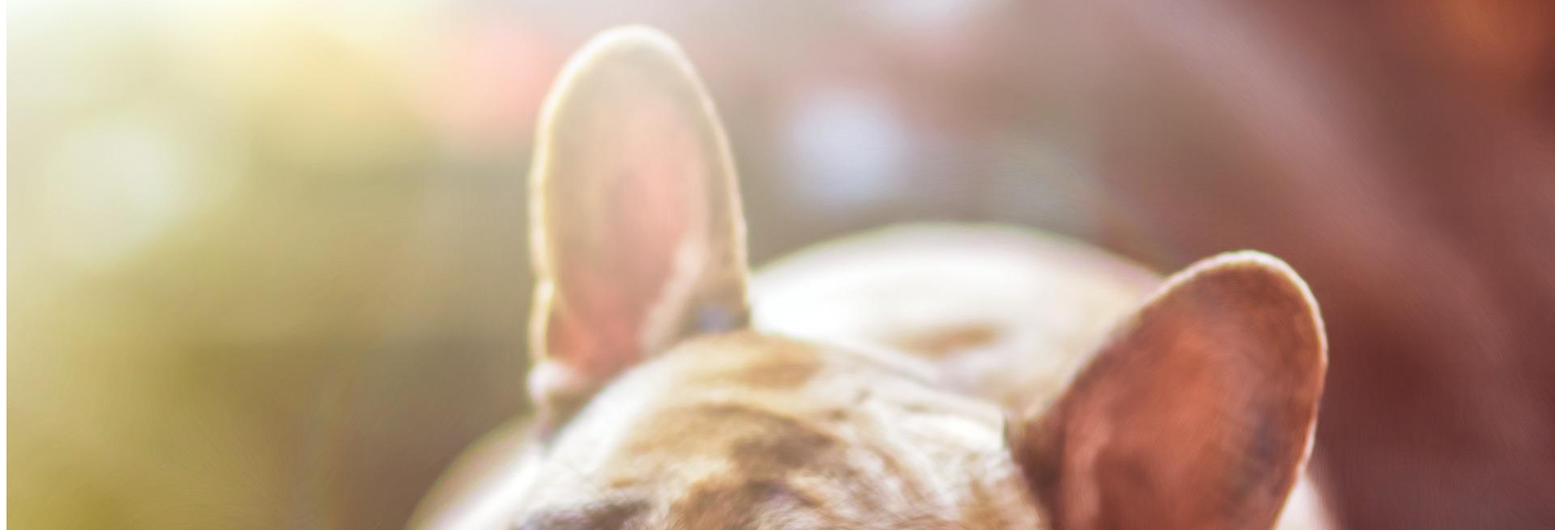
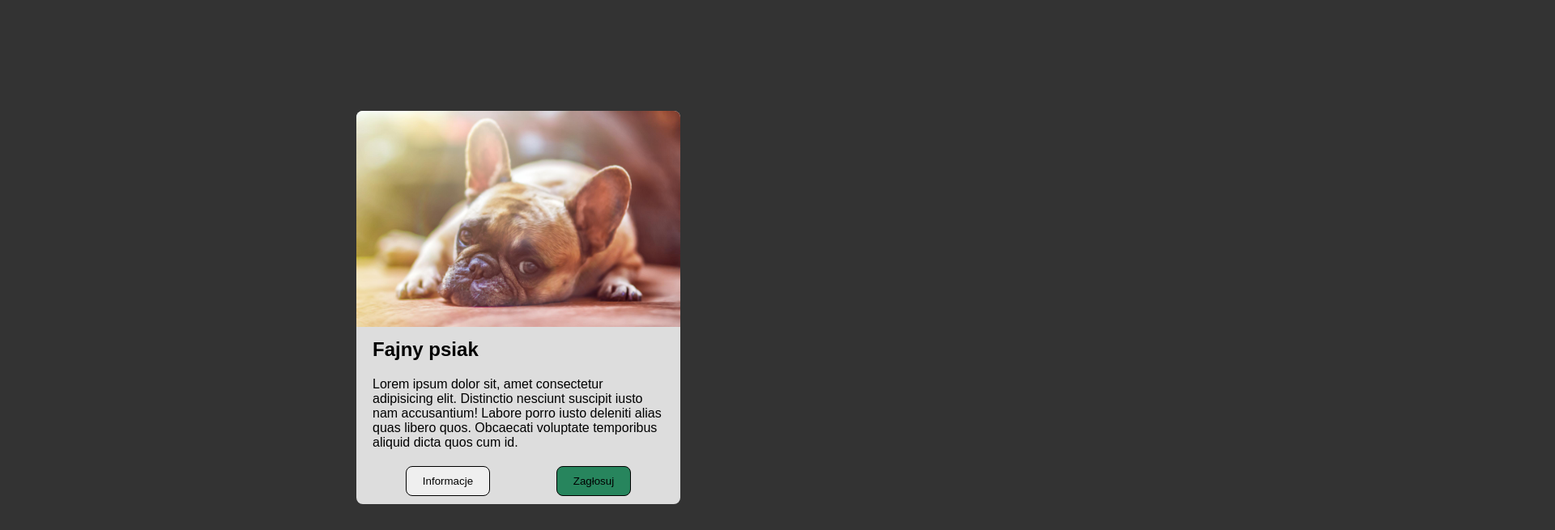
Before and after one commit to mwitus/B-i-E-i-M, a plain HTML site: page index.html in a window 1280 px wide. Shown: the part 20-675 px from the top of the page at 81% size, 1920 px wide, since content can reach past the window. Drawn offline with Linux system fonts and the light colour scheme.

Commit message:
added rest of page

```diff
--- a/sass/style.scss
+++ b/sass/style.scss
@@ -0,0 +1,49 @@
+* {
+	box-sizing: border-box;
+	margin: 0;
+	padding: 0;
+}
+
+body {
+	display: flex;
+	justify-content: center;
+	align-items: center;
+	height: 100vh;
+	font-family: 'Ubuntu', sans-serif;
+	background-color: #333;
+}
+
+.card {
+	width: 400px;
+	background-color: #ddd;
+	border-radius: 8px;
+    overflow: hidden;
+
+	&__img {
+		width: 100%;
+	}
+
+	&__body {
+		padding: 10px 20px;
+	}
+
+	&__text {
+		margin: 20px 0;
+	}
+
+	&__btns {
+		display: flex;
+		justify-content: space-around;
+	}
+
+	&__btn {
+		border: 1px solid black;
+		border-radius: 8px;
+		padding: 10px 20px;
+        cursor: pointer;
+
+        &--highlight {
+            background-color: rgb(39, 133, 93);
+        }
+	}
+}
```
Also changed, not shown: css/style.css, 1 other file.
